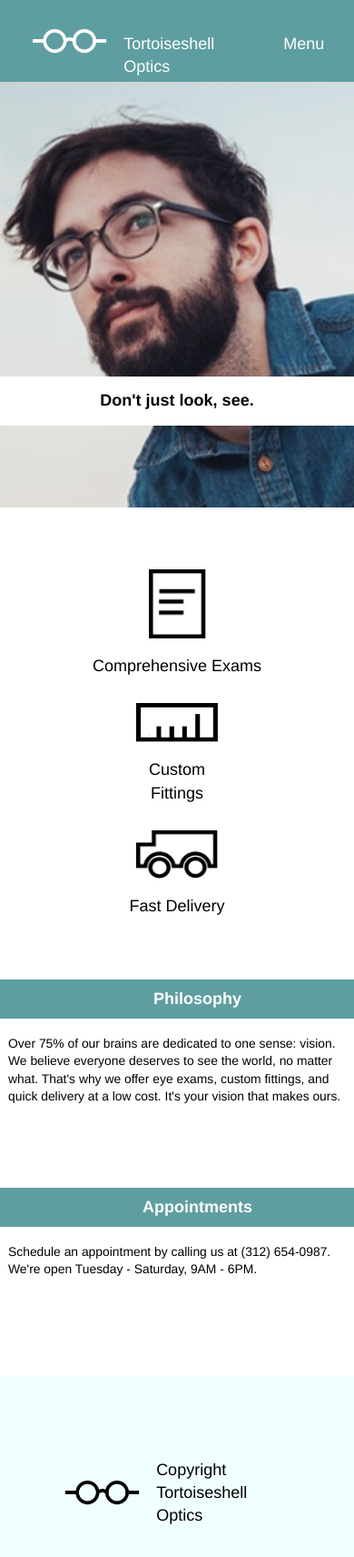
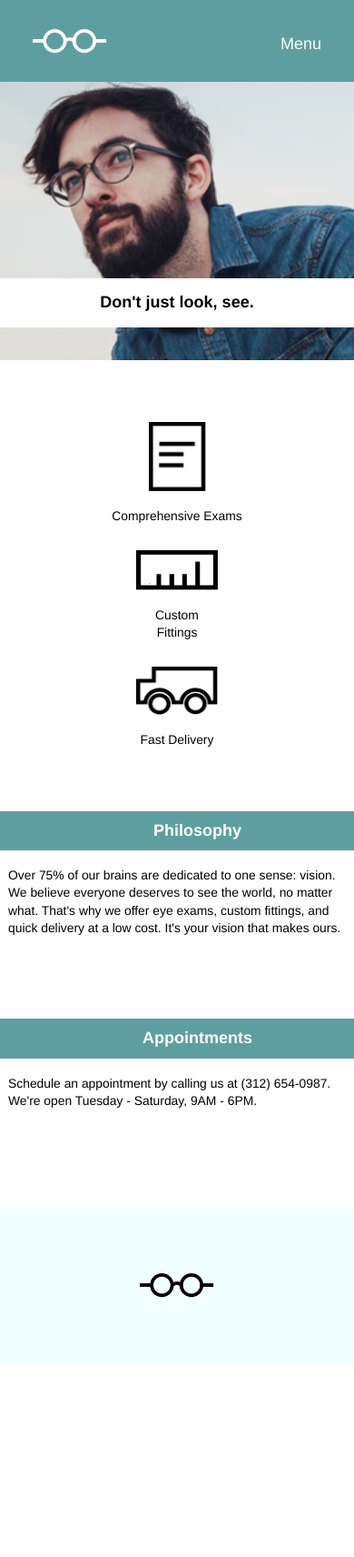
Before and after one commit to ryanmhowell/Tortoiseshell-Optics, a plain HTML site: page index.html in a window 390 px wide. Shown: the whole page at 91% size. After the commit the page ends 1499 px from the top, so only its background shows below. Drawn offline with Linux system fonts and the light colour scheme.

Commit message:
Made final additions to responsive design.

```diff
--- a/resources/css/style.css
+++ b/resources/css/style.css
@@ -191,7 +191,7 @@ footer {
 
 
 
-@media only screen and (max-width: 960px) {
+@media only screen and (max-width: 980px) {
   #header {
     max-width: 100%;
     margin: 0;
@@ -200,10 +200,12 @@ footer {
 
   #slogan {
     margin-top: 10rem;
-    padding: 0.50rem 3rem;
+    padding: 0 2.5rem;
     font-size: 1.33rem;
     margin-right: 2rem;
   }
+
+
 
   #slogan-container {
     max-width: 100%;
@@ -224,6 +226,10 @@ footer {
 
   .nav-item {
     display: none;
+  }
+
+  header {
+    height: 22rem;
   }
 
 }
@@ -260,6 +266,10 @@ footer {
     margin: 3.77rem auto;
   }
 
+  #benefits-container p {
+    font-size: 0.77rem;
+  }
+
   #fittings {
     margin: 1.54rem auto;
   }
@@ -268,13 +278,25 @@ footer {
     background-position: 20%;
   }
 
+  #logo p {
+    display: none;
+  }
+
   #slogan {
     margin: 0;
     height: 3rem;
     width: 100%;
-    margin-top: 23rem;
+    margin-top: 17rem;
     font-size: 1rem;
     padding:0;
   }
 
+  #copyright-text {
+    display: none;
+  }
+
+  #copyright-container {
+    justify-content: center;
+  }
+
 }
```
